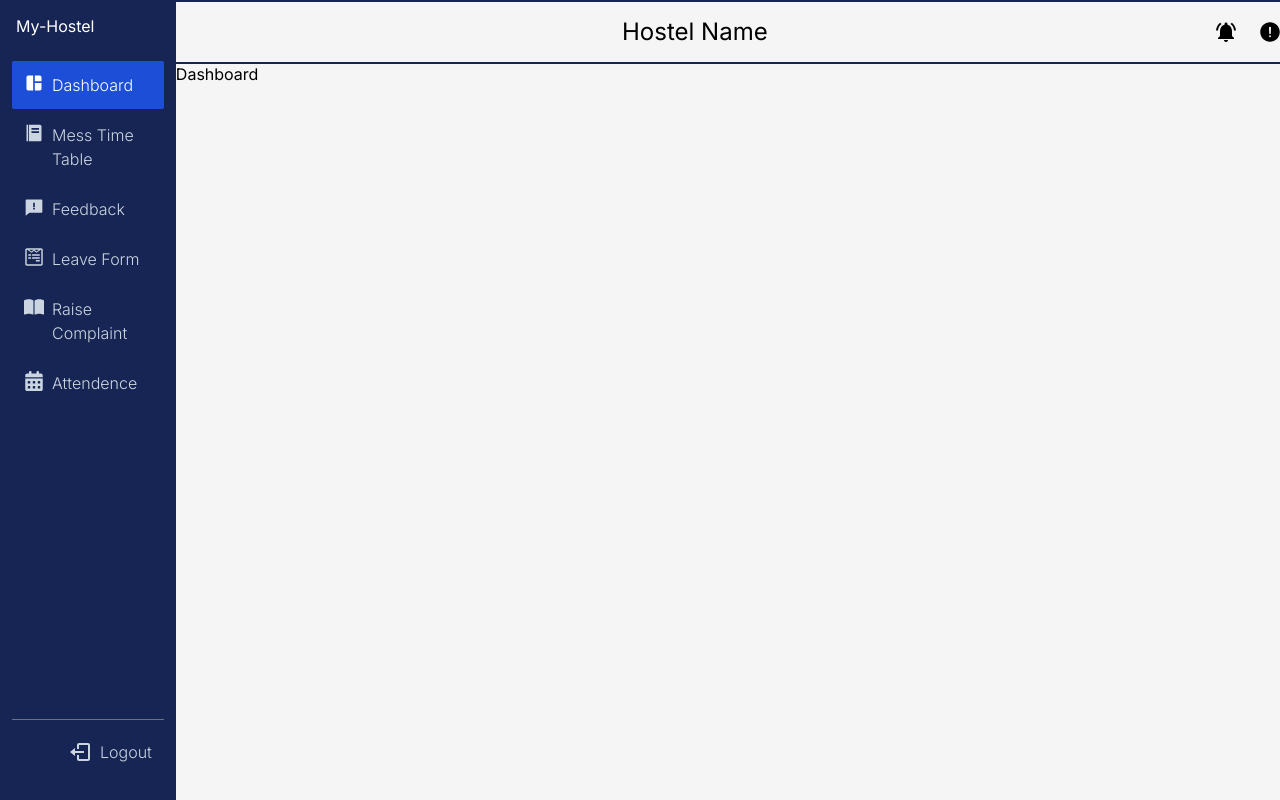
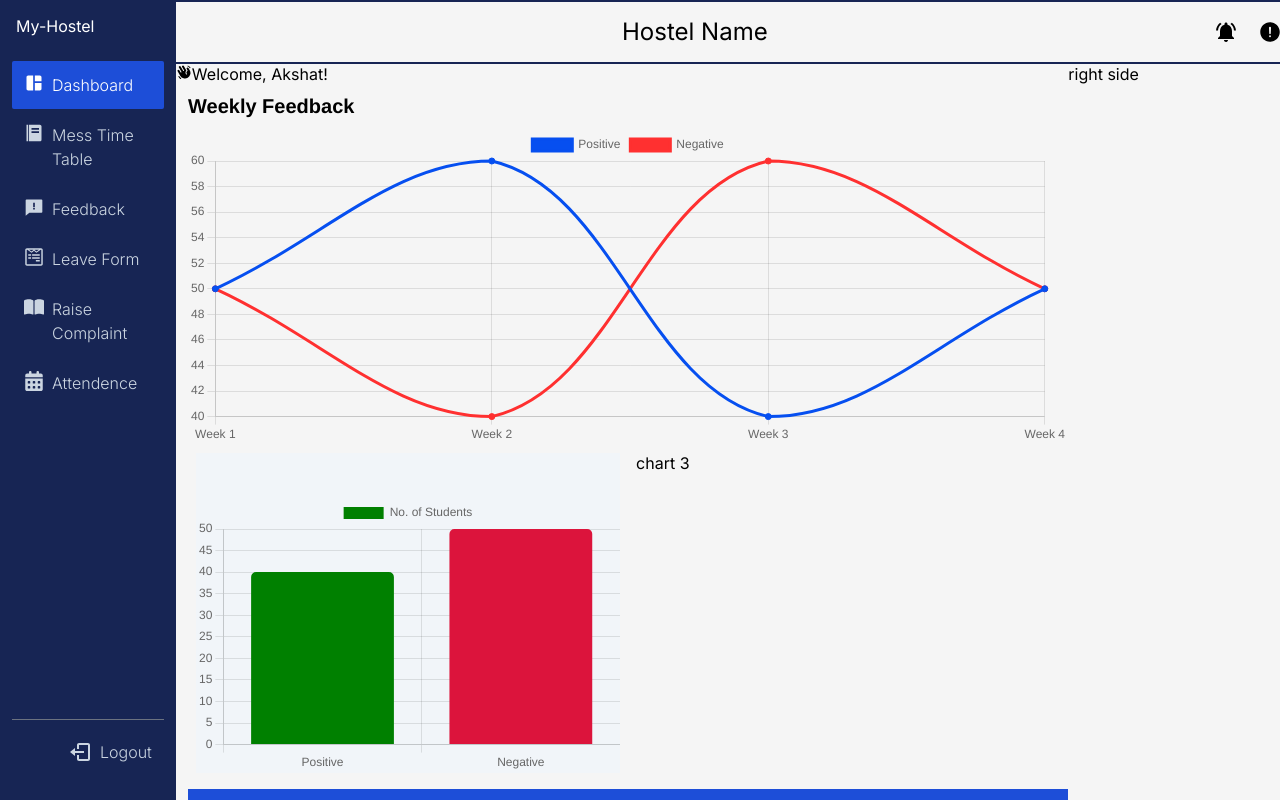
Before and after one commit to Akshat-Awasthi/My-Hostel, a React (Vite) app: page / in a window 1280 px wide. Built offline with nearby package versions, Linux system fonts and the light colour scheme.

Commit message:
added Charts

```diff
--- a/package.json
+++ b/package.json
@@ -10,8 +10,10 @@
     "preview": "vite preview"
   },
   "dependencies": {
+    "chart.js": "^4.4.2",
     "classnames": "^2.5.1",
     "react": "^18.2.0",
+    "react-chartjs-2": "^5.2.0",
     "react-dom": "^18.2.0",
     "react-icons": "^5.0.1",
     "react-router-dom": "^6.22.3"
--- /dev/null
+++ b/src/Components/Chart.jsx
@@ -0,0 +1,11 @@
+import React from 'react'
+
+const Chart = () => {
+  return (
+    <div>
+
+    </div>
+  )
+}
+
+export default Chart
--- a/src/Components/Dashboard.jsx
+++ b/src/Components/Dashboard.jsx
@@ -1,8 +1,86 @@
 import React from 'react'
+import { Chart as ChartJS, defaults } from "chart.js/auto";
+import { Bar, Doughnut, Line } from "react-chartjs-2";
+import { PiHandWavingFill } from "react-icons/pi";
+
+
+import Feedback from "./lib/const/FeedbackData.json"
+import WeekFeedback from "./lib/const/WeekFeedback.json"
+
+defaults.maintainAspectRatio = false;
+defaults.responsive = true;
+
+defaults.plugins.title.display = true;
+defaults.plugins.title.align = "start";
+defaults.plugins.title.font.size = 20;
+defaults.plugins.title.color = "black";
 
 const Dashboard = () => {
   return (
-    <div>Dashboard</div>
+    <div className='flex flex-row h-[1000px]'>
+        <div className='flex flex-col w-3/4'>
+            <div className='flex flex-row h-40'>
+                <PiHandWavingFill />
+                <h1>Welcome, Akshat!</h1>
+            </div>
+            <div className='flex flex-col pl-3'>
+            <div className='h-[45vh] '>
+                <Line
+                data={{
+                    labels:WeekFeedback.map((data)=> data.label),
+                    datasets:[
+                        {label: "Positive",
+                        data: WeekFeedback.map((data) => data.Positive),
+                        backgroundColor: "#064FF0",
+                        borderColor: "#064FF0",
+                    },
+                        {label: "Negative",
+                        data: WeekFeedback.map((data) => data.Negative),
+                        backgroundColor: "#FF3030",
+                        borderColor: "#FF3030",
+                    },
+                    ]
+                }}
+                options={{
+                    elements:{
+                        line:{
+                            tension:0.4
+                        },
+                    },
+                    plugins: {
+                        title: {
+                        text: "Weekly Feedback",
+                        },
+                    },
+                }}
+                />
+            </div>
+            <div className='flex flex-row'>
+                <div className='w-1/2 h-[40vh] m-2 bg-slate-100'>
+                    <Bar
+                    data={{
+                        labels:Feedback.map((data)=>data.label),
+                    datasets: [
+                        {
+                            label:"No. of Students",
+                            data: Feedback.map((data)=>data.Value),
+                            backgroundColor:[
+                                "rgb(0,128,0)",
+                                "rgb(220,20,60)",
+                            ],
+                            borderRadius:5,
+                        },
+                    ]}} />
+                </div>
+                <div className='w-1/2 m-2'>chart 3</div>
+            </div>
+            <div className='h-72 mt-2 bg-blue-700'></div>
+        </div>
+        </div>
+
+        <div>right side</div>
+
+    </div>
   )
 }
 
--- /dev/null
+++ b/src/Components/lib/const/FeedbackData.json
@@ -0,0 +1,10 @@
+[
+    {
+        "label" : "Positive",
+        "Value" : "40"
+    },
+    {
+        "label" : "Negative",
+        "Value" : "50"
+    }
+]
--- /dev/null
+++ b/src/Components/lib/const/WeekFeedback.json
@@ -0,0 +1,22 @@
+[
+    {
+        "label" : "Week 1",
+        "Positive" : 50,
+        "Negative" : 50
+    },
+    {
+        "label" : "Week 2",
+        "Positive" : 60,
+        "Negative" : 40
+    },
+    {
+        "label" : "Week 3",
+        "Positive" : 40,
+        "Negative" : 60
+    },
+    {
+        "label" : "Week 4",
+        "Positive" : 50,
+        "Negative" : 50
+    }
+]
--- a/src/Components/shared/Layout.jsx
+++ b/src/Components/shared/Layout.jsx
@@ -15,9 +15,9 @@ const Layout = () => {
         <div className='flex flex-row items-center h-16 w-[1190px] bg-neutral-100 border-y-2 border-blue-950'>
               <div className='flex-1 flex justify-center items-center text-2xl'>Hostel Name</div>
               <div className='mr-10 flex flex-row gap-5 text-2xl active:neutral-400 '>
-                <Link className='text-black'><MdNotificationsActive/></Link>
-                <Link className='text-black'><IoAlertCircle/></Link>
-                <Link to='/profile' className='text-black'><CgProfile /></Link>
+                <Link className='text-black hover:text-stone-400'><MdNotificationsActive/></Link>
+                <Link className='text-black hover:text-stone-400'><IoAlertCircle/></Link>
+                <Link to='/profile' className='text-black hover:text-stone-400'><CgProfile /></Link>
               </div>
             </div>
             <div>{<Outlet />}</div>
```
Also changed, not shown: 1 other file (tests, documents, lock files or other folders).
